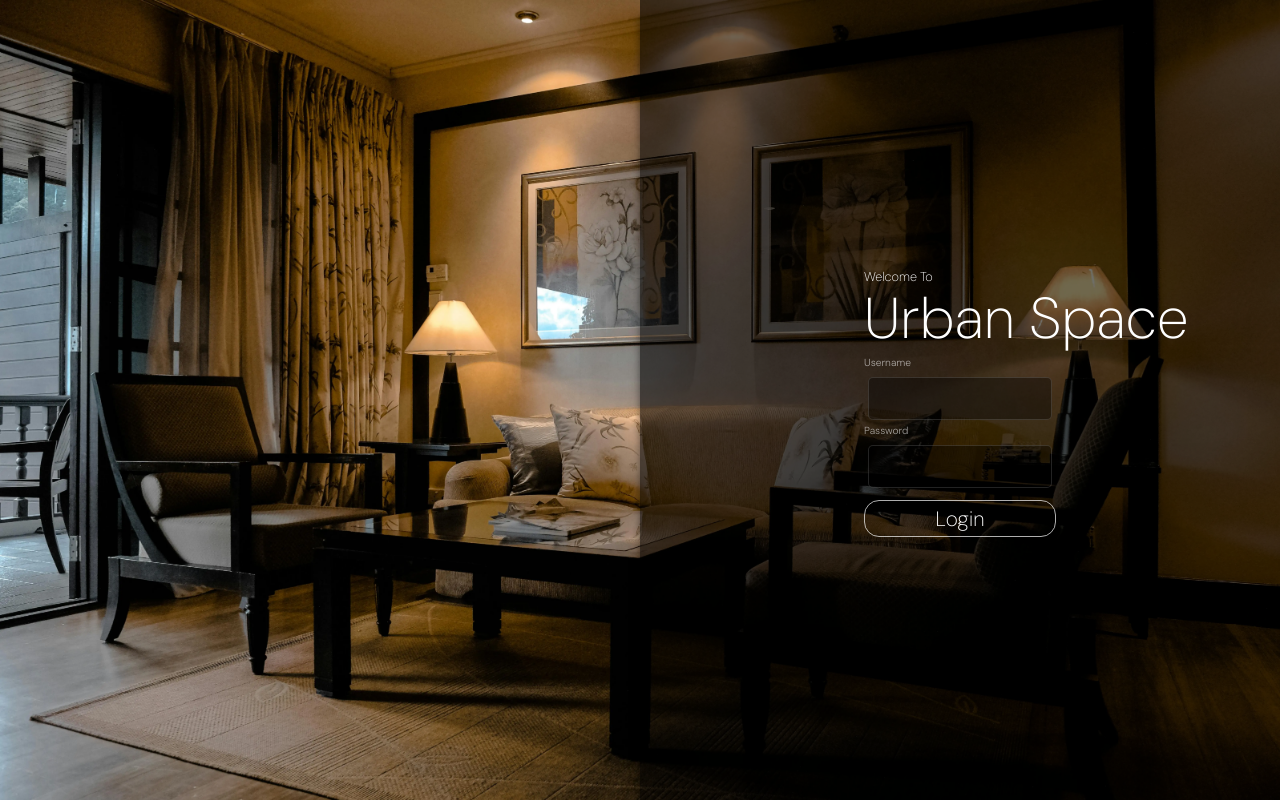
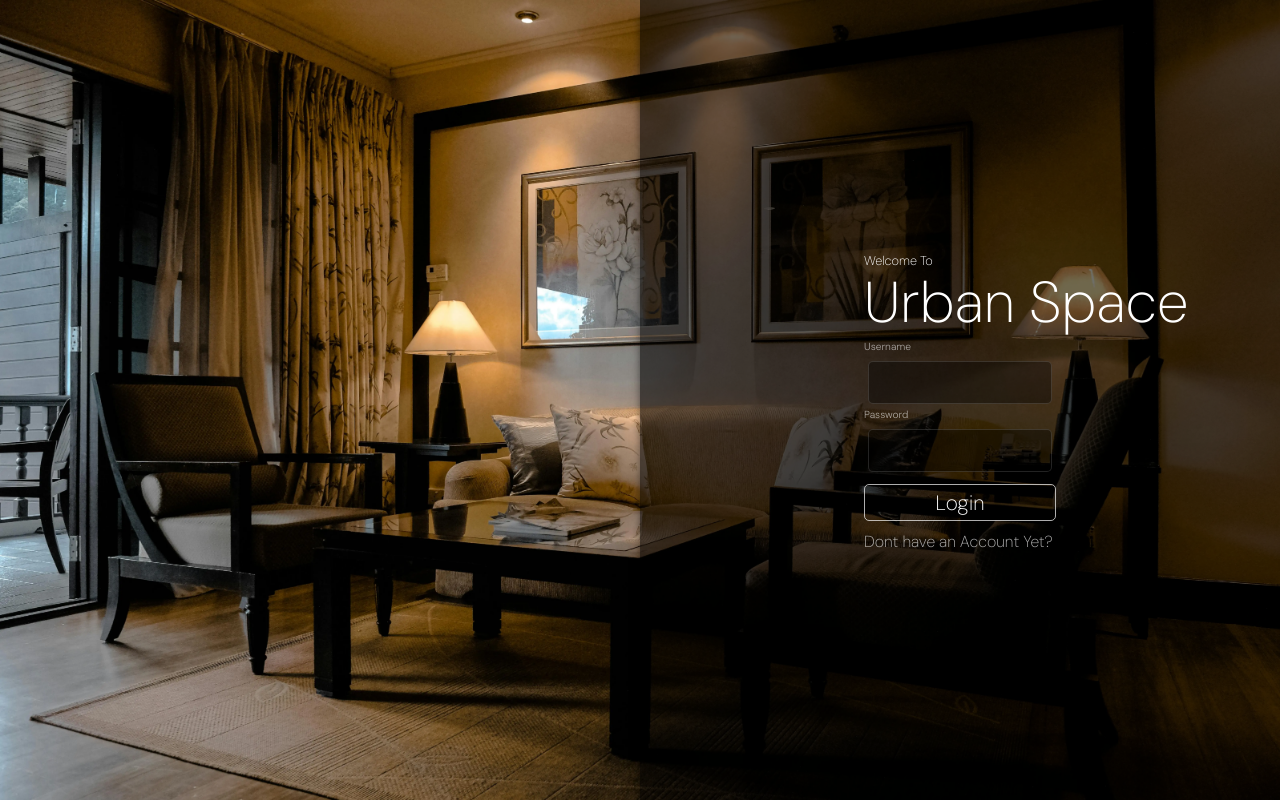
Before and after one commit to RaveZam/React-with-SQL-E-Commerce-Web, a React (Vite) app: page / in a window 1280 px wide. Shown: the top 800 px of the page. Built offline with nearby package versions, Linux system fonts and the light colour scheme.

Commit message:
Login And Register Main Function linked to PHP

```diff
--- a/src/loginandregister/Login.jsx
+++ b/src/loginandregister/Login.jsx
@@ -3,20 +3,48 @@ import { useState } from "react";
 import styles from "./login.module.css";
 
 export default function Login() {
-  const [username, setUsername] = useState();
-  const [password, setPassword] = useState();
+  const [username, setUsername] = useState("");
+  const [password, setPassword] = useState("");
+  const [registering, isRegistering] = useState(false);
+  const [loginbtn, pressloginbtn] = useState(false);
+  const [registerbtn, pressregisterbtn] = useState(false);
 
-  function handleClick(e) {
+  function handleLogin(e) {
     e.preventDefault();
-    console.log("pushed");
     const url = "http://localhost/reactdatabase/index.php";
     let fData = new FormData();
     fData.append("username", username);
     fData.append("password", password);
+    fData.append("loginbtn", loginbtn);
     axios
       .post(url, fData)
-      .then((response) => alert(response.data))
-      .catch((error) => alert(error));
+      .then((response) => console.log(response))
+      .catch((error) => console.log(error));
+
+    console.log(registering ? "Register Pushed" : "Login Pushed");
+  }
+  function handleRegister(e) {
+    e.preventDefault();
+    const url = "http://localhost/reactdatabase/index.php";
+    let fData = new FormData();
+    fData.append("username", username);
+    fData.append("password", password);
+    fData.append("registerbtn", registerbtn);
+    axios
+      .post(url, fData)
+      .then((response) => console.log(response))
+      .catch((error) => console.log(error));
+
+    console.log(registering ? "Register Pushed" : "Login Pushed");
+    setUsername("");
+    setPassword("");
+  }
+
+  function gotoRegister() {
+    setUsername("");
+    setPassword("");
+    isRegistering(!registering);
+    console.log(registering);
   }
   return (
     <>
@@ -24,7 +52,11 @@ export default function Login() {
         style={{ backgroundImage: `url('./images/img6.webp')` }}
         className={styles.loginregistercontainer}
       >
-        <div className={styles.formcontainer}>
+        <div
+          className={`${styles.logincontainer} ${
+            registering ? styles.registercontainer : ""
+          }`}
+        >
           <form className={styles.form} action="">
             <h1 className={styles.title1}>Welcome To</h1>
             <h1 className={styles.title2}>Urban Space</h1>
@@ -32,27 +64,33 @@ export default function Login() {
               Username
             </label>
             <input
+              value={username}
               className={styles.input}
               onChange={(e) => setUsername(e.target.value)}
               type="text"
-              value={username}
             />
             <label className={styles.label} htmlFor="">
               Password
             </label>
             <input
+              value={password}
               className={styles.input}
               onChange={(e) => setPassword(e.target.value)}
               type="text"
-              value={password}
             />
             <button
               className={styles.loginbtn}
-              onClick={(e) => handleClick(e)}
+              onClick={(e) =>
+                registering ? handleRegister(e) : handleLogin(e)
+              }
               type="submit"
             >
-              Login
+              {registering ? "Register" : "Login"}
             </button>
+
+            <a className={styles.reglink} onClick={() => gotoRegister()}>
+              Dont have an Account Yet?
+            </a>
           </form>
         </div>
       </div>
--- a/src/loginandregister/login.module.css
+++ b/src/loginandregister/login.module.css
@@ -12,7 +12,7 @@
   height: 100vh;
 }
 
-.formcontainer {
+.logincontainer {
   max-width: 50%;
   display: flex;
   right: 0;
@@ -20,6 +20,10 @@
   height: 100vh;
   margin-left: auto;
   box-shadow: 0 16px 8px 0 rgba(0, 0, 0, 0.5);
+  transition: all 0.5s ease-in-out;
+}
+.registercontainer {
+  transform: translateX(-100%);
 }
 .form {
   padding: 50px;
@@ -59,9 +63,14 @@
   margin-top: 8px;
   background: none;
   border: 1px solid rgba(255, 255, 255, 0.681);
-  border-radius: 15px;
+  border-radius: 5px;
   padding: 4px;
+  transition: all 0.5s ease-in-out;
   /* font-family: "Cinzel Decorative", serif; */
+}
+
+.loginbtn:hover {
+  cursor: pointer;
 }
 
 .title1 {
@@ -81,3 +90,10 @@
   width: 500px;
   white-space: nowrap;
 }
+
+.reglink {
+  margin-top: 5%;
+  font-weight: 200;
+  color: rgba(255, 255, 255, 0.684);
+  cursor: pointer;
+}
```
